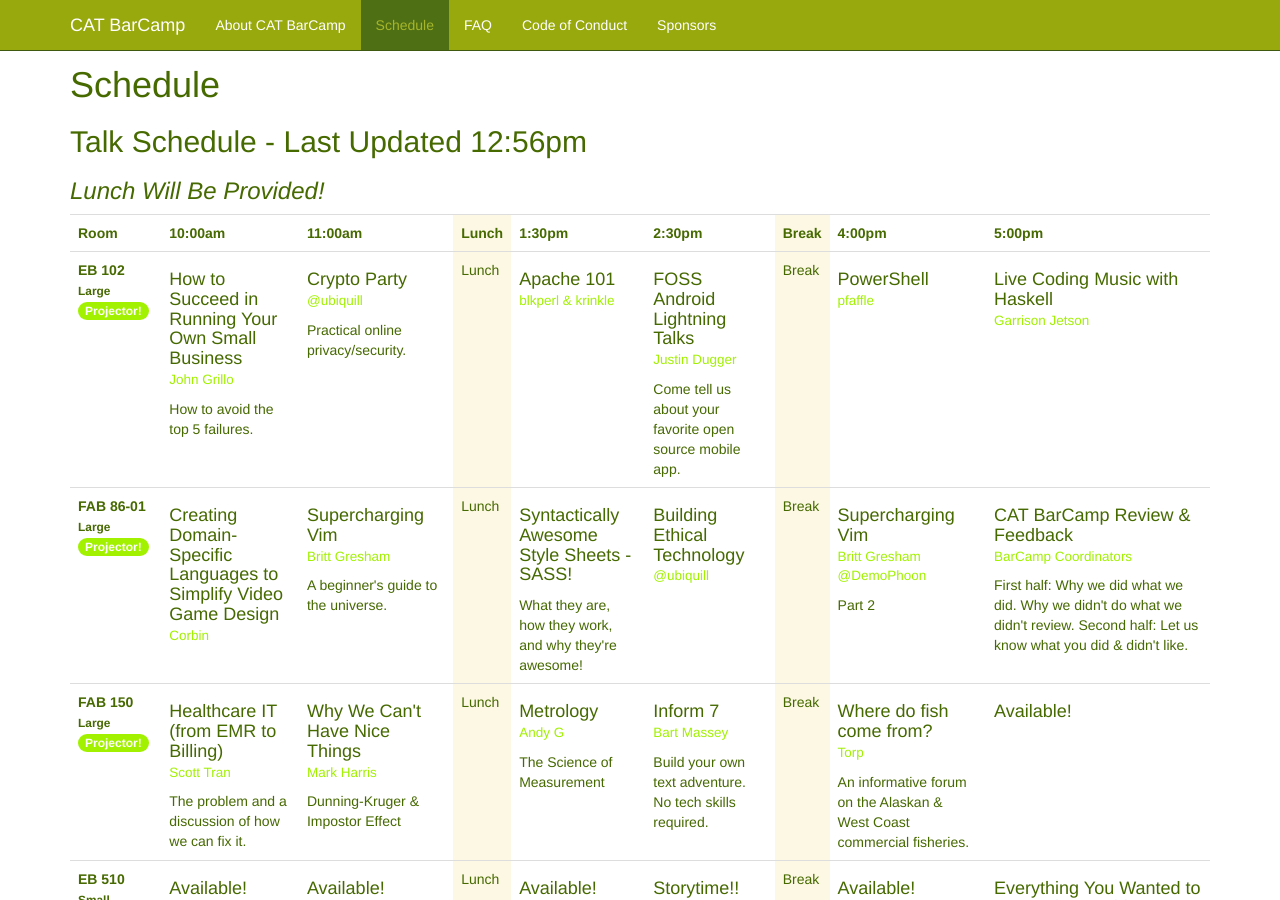
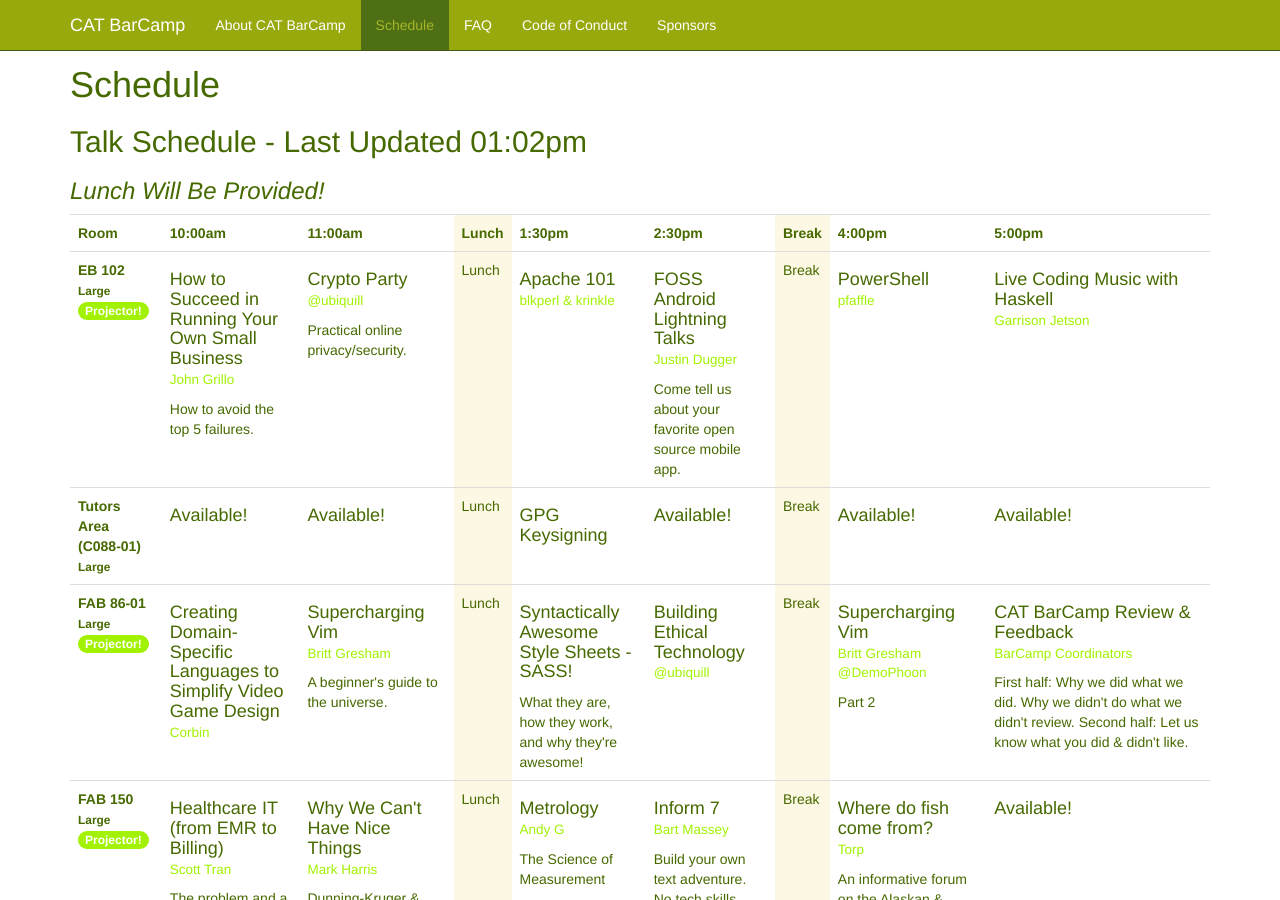
Before and after one commit to catbarcamp/catbarcamp.github.io, a Jekyll site: the page built from schedule.html, in a window 1280 px wide and 900 px high. Built offline with Jekyll 4.4.1, drawn with Linux system fonts in a browser that asks for light colours.

Commit message:
Automated schedule update.

```diff
--- a/schedule.html
+++ b/schedule.html
@@ -4,7 +4,7 @@
 section: schedule
 ---
 
-<h2>Talk Schedule - Last Updated 12:56pm</h2>
+<h2>Talk Schedule - Last Updated 01:02pm</h2>
 <h3><em>Lunch Will Be Provided!</em></h3>
 <table class="table table-hover">
   <tr>
@@ -60,6 +60,31 @@
     </td>
     <td><h4>PowerShell<br><small>pfaffle</small></h4></td>
     <td><h4>Live Coding Music with Haskell<br><small>Garrison Jetson</small></h4></td>
+  </tr>
+  <tr>
+    <th>
+      <strong>
+        Tutors Area (C088-01)
+      </strong>
+      </br>
+      <small>
+        Large
+      </small>
+      <br>
+      <span class="badge"></span>
+    </th>
+    <td><h4>Available!<br><small></small></h4></td>
+    <td><h4>Available!<br><small></small></h4></td>
+    <td class="bg-warning">
+      Lunch
+    </td>
+    <td><h4>GPG Keysigning<br><small></small></h4></td>
+    <td><h4>Available!<br><small></small></h4></td>
+    <td class="bg-warning">
+      Break
+    </td>
+    <td><h4>Available!<br><small></small></h4></td>
+    <td><h4>Available!<br><small></small></h4></td>
   </tr>
   <tr>
     <th>
```
